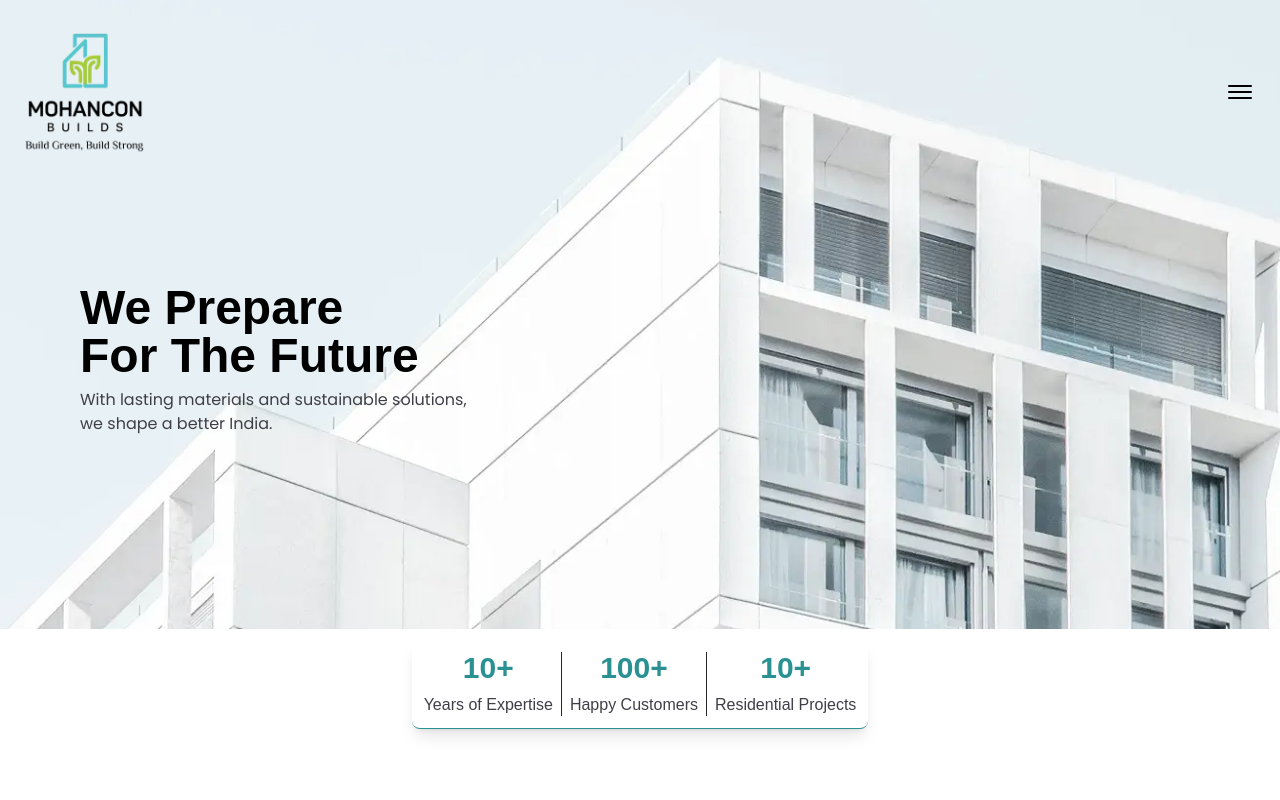
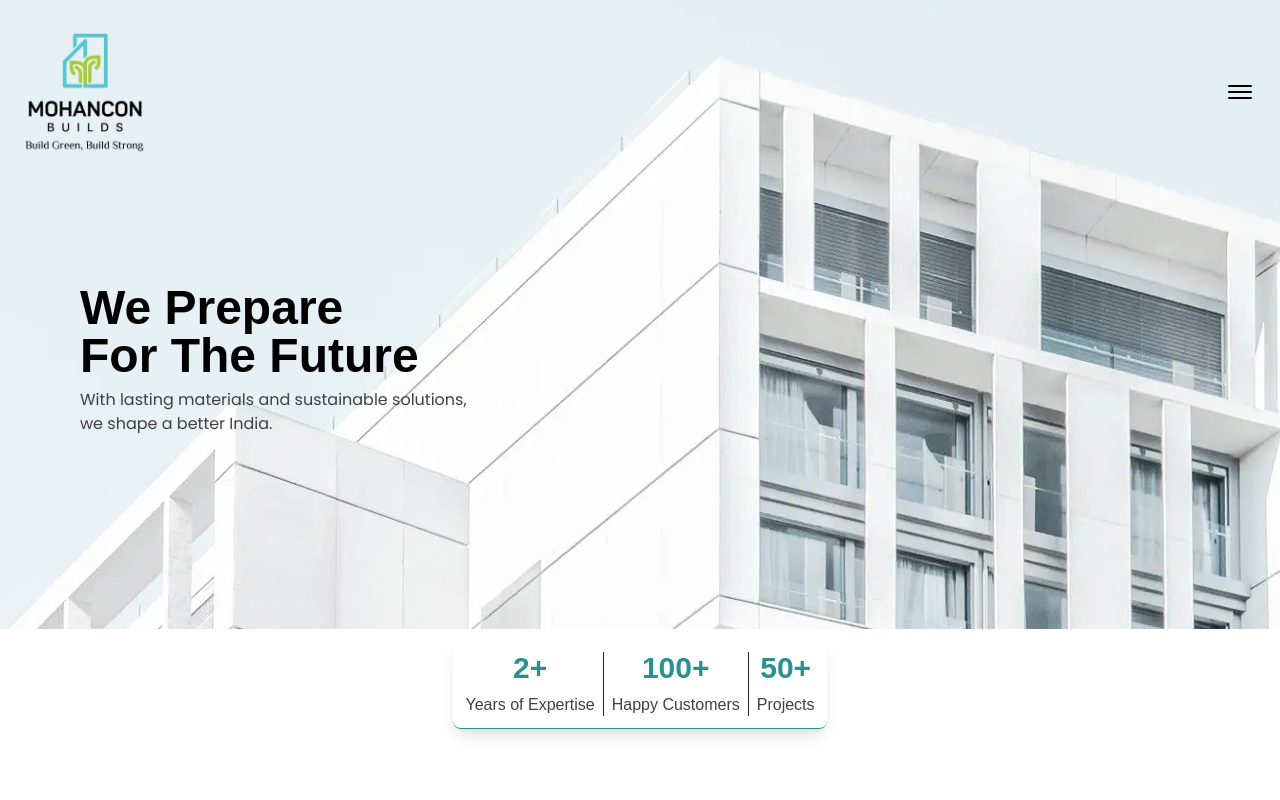
Before and after one commit to nikhildhanda04/mohoncon, a Next.js app: page / in a window 1280 px wide. Shown: the top 800 px of the page. Built offline with nearby package versions, Linux system fonts and the light colour scheme.

Commit message:
changed:  stats added: lenis and vercel analytics.

```diff
--- a/package.json
+++ b/package.json
@@ -9,7 +9,9 @@
     "lint": "eslint"
   },
   "dependencies": {
+    "@vercel/analytics": "^1.6.1",
     "framer-motion": "^12.23.16",
+    "lenis": "^1.3.16",
     "lucide-react": "^0.544.0",
     "next": "15.5.3",
     "react": "19.1.0",
--- /dev/null
+++ b/src/app/components/SmoothScrolling.tsx
@@ -0,0 +1,11 @@
+'use client'
+
+import { ReactLenis } from 'lenis/react'
+
+export default function SmoothScrolling({ children }: { children: React.ReactNode }) {
+    return (
+        <ReactLenis root>
+            {children}
+        </ReactLenis>
+    )
+}
--- a/src/app/components/landingPage/stats.tsx
+++ b/src/app/components/landingPage/stats.tsx
@@ -11,7 +11,7 @@ export default function Stats(){
 
             <div className="font-primary text-primary text-center border-r border-zinc-800 leading-8  font-bold text-3xl md:text-6xl px-2 md:px-6">
 
-                10+ <br/> <span className="text-zinc-700 font-normal leading-4  text-base md:text-2xl text-center">Years of Expertise</span>
+                2+ <br/> <span className="text-zinc-700 font-normal leading-4  text-base md:text-2xl text-center">Years of Expertise</span>
 
             </div>
 
@@ -23,7 +23,7 @@ export default function Stats(){
 
                         <div className="font-primary text-primary leading-8  text-center font-bold text-3xl md:text-6xl px-2 md:px-6">
 
-                10+ <br/> <span className="text-zinc-700 font-normal leading-4  text-base md:text-2xl text-center">Residential Projects</span>
+                50+ <br/> <span className="text-zinc-700 font-normal leading-4  text-base md:text-2xl text-center">Projects</span>
 
             </div>
 
--- a/src/app/globals.css
+++ b/src/app/globals.css
@@ -12,3 +12,24 @@
   --breakpoint-xl: 1920px;
   --breakpoint-2xl: 2560px;
 }
+
+html.lenis,
+html.lenis body {
+  height: auto;
+}
+
+.lenis.lenis-smooth {
+  scroll-behavior: auto !important;
+}
+
+.lenis.lenis-smooth [data-lenis-prevent] {
+  overscroll-behavior: contain;
+}
+
+.lenis.lenis-stopped {
+  overflow: hidden;
+}
+
+.lenis.lenis-scrolling iframe {
+  pointer-events: none;
+}
--- a/src/app/layout.tsx
+++ b/src/app/layout.tsx
@@ -2,6 +2,8 @@ import type { Metadata } from "next";
 import { Poppins, Inter } from "next/font/google";
 import localFont from 'next/font/local'
 import "./globals.css";
+import SmoothScrolling from "./components/SmoothScrolling";
+import { Analytics } from "@vercel/analytics/react"
 
 const trap = localFont({
   src: [
@@ -74,7 +76,8 @@ export default function RootLayout({
       <body
         className={`${trap.variable} ${poppins.variable} ${inter.variable} antialiased bg-stone-200 `}
       >
-        {children}
+        <SmoothScrolling>{children}</SmoothScrolling>
+        <Analytics />
       </body>
     </html>
   );
```
Also changed, not shown: 1 other file (tests, documents, lock files or other folders).
